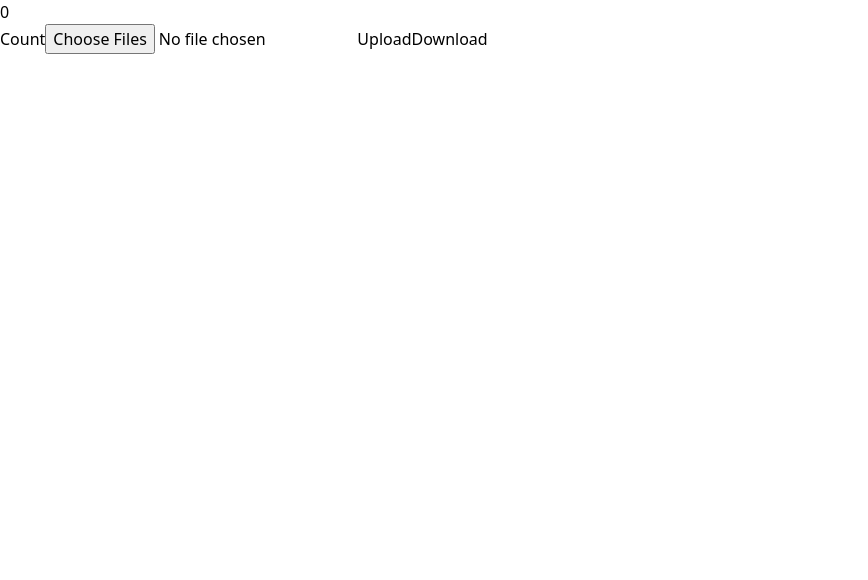
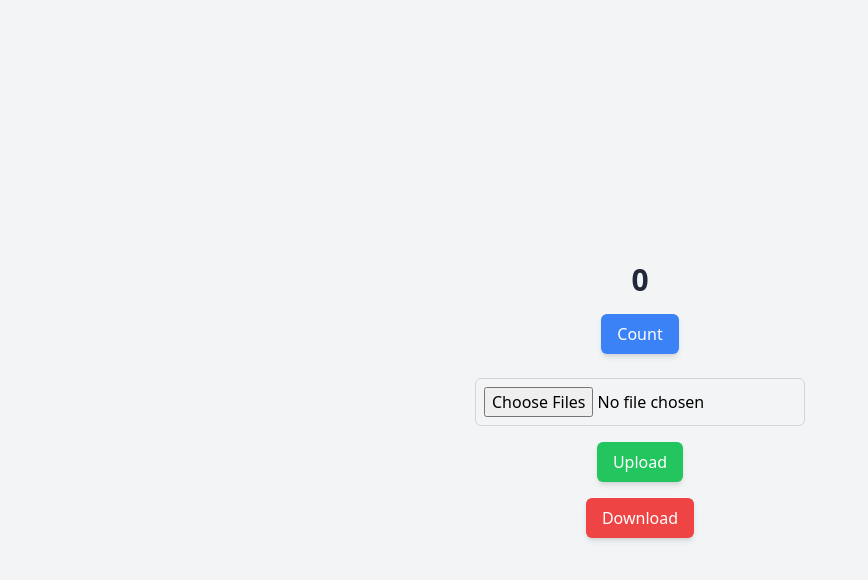
Before and after one commit to Tashika-Wijesooriya/kv-audio-frontend, a React (Vite) app: page /testing in a window 1280 px wide. Shown: the top 580 px of the page, without its empty margins (0-868 px from the left). Built offline with nearby package versions, Linux system fonts and the light colour scheme.

Commit message:
connect supabase

```diff
--- a/src/assets/components/testing.jsx
+++ b/src/assets/components/testing.jsx
@@ -1,18 +1,42 @@
 import React, { useState } from "react";
+import mediaUpload from "../../utils/mediaUpload";
 
 export default function Testing() {
   const [count, setCount] = useState(0);
   const [file, setFile] = useState(null);
 
+  function uploadFile() {
+    console.log(file);
+    mediaUpload(file);
+  }
+
   return (
-    <div className="w-full h-screen">
-      <h1>{count}</h1>
-      <button onClick={() => setCount(count + 1)}>Count</button>
+    <div className="flex flex-col items-center justify-center w-full h-screen bg-gray-100">
+      <h1 className="text-3xl font-bold text-gray-800 mb-4">{count}</h1>
+      <button
+        onClick={() => setCount(count + 1)}
+        className="px-4 py-2 bg-blue-500 text-white rounded-md shadow-md hover:bg-blue-600 transition"
+      >
+        Count
+      </button>
 
-
-      <input type="file" multiple onChange={(e)=>{console.log(e.target.files)}} />
-      <button>Upload</button>
-      <button>Download</button>
+      <div className="mt-6 flex flex-col items-center space-y-4">
+        <input
+          type="file"
+          multiple
+          onChange={(e) => setFile(e.target.files[0])}
+          className="p-2 border border-gray-300 rounded-md"
+        />
+        <button
+          onClick={uploadFile}
+          className="px-4 py-2 bg-green-500 text-white rounded-md shadow-md hover:bg-green-600 transition"
+        >
+          Upload
+        </button>
+        <button className="px-4 py-2 bg-red-500 text-white rounded-md shadow-md hover:bg-red-600 transition">
+          Download
+        </button>
+      </div>
     </div>
   );
 }
--- /dev/null
+++ b/src/utils/mediaUpload.jsx
@@ -0,0 +1,18 @@
+import { createClient } from '@supabase/supabase-js';
+
+
+const anon_key = "eyJhbGciOiJIUzI1NiIsInR5cCI6IkpXVCJ9.eyJpc3MiOiJzdXBhYmFzZSIsInJlZiI6InR6YXVlYWZkcnFoc2dud3RiemViIiwicm9sZSI6ImFub24iLCJpYXQiOjE3NDIzODk4NjgsImV4cCI6MjA1Nzk2NTg2OH0.vegM211ik-YnUOAKDk6vdyyHwolCFff3VdQ9U2gY0Mg"
+
+const supabase_url = "https://tzaueafdrqhsgnwtbzeb.supabase.co";
+
+const supabase = createClient(supabase_url, anon_key);
+
+export default function mediaUpload(file) {
+    return supabase.storage.from('images').upload(file.name, file, {
+        cacheControl: '3600',
+        upsert: false,
+    }).then(() => {
+        const { publicURL } = supabase.storage.from('images').getPublicUrl(file.name);
+        console.log(publicURL);
+    })
+}
```
Also changed, not shown: 1 other file (tests, documents, lock files or other folders).
